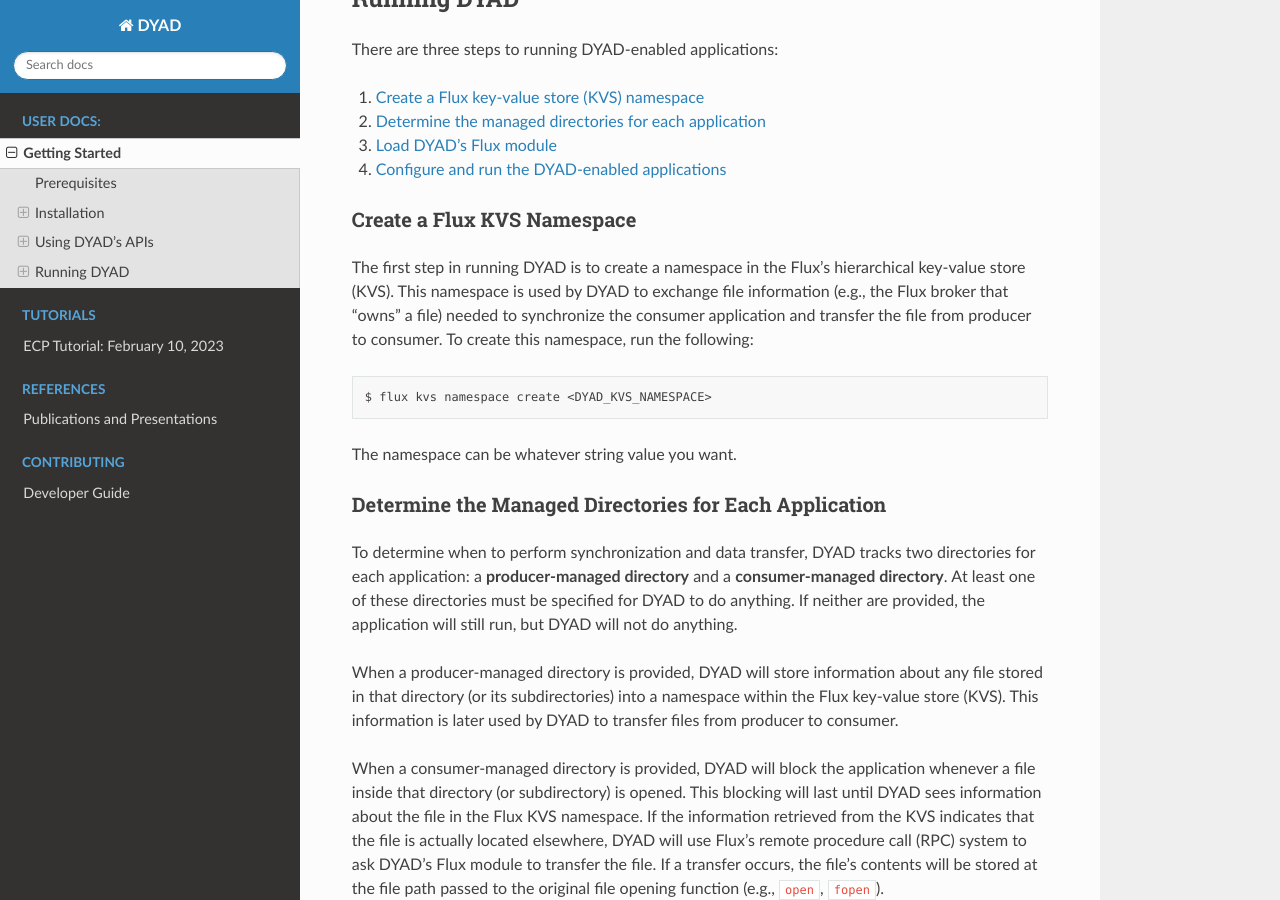
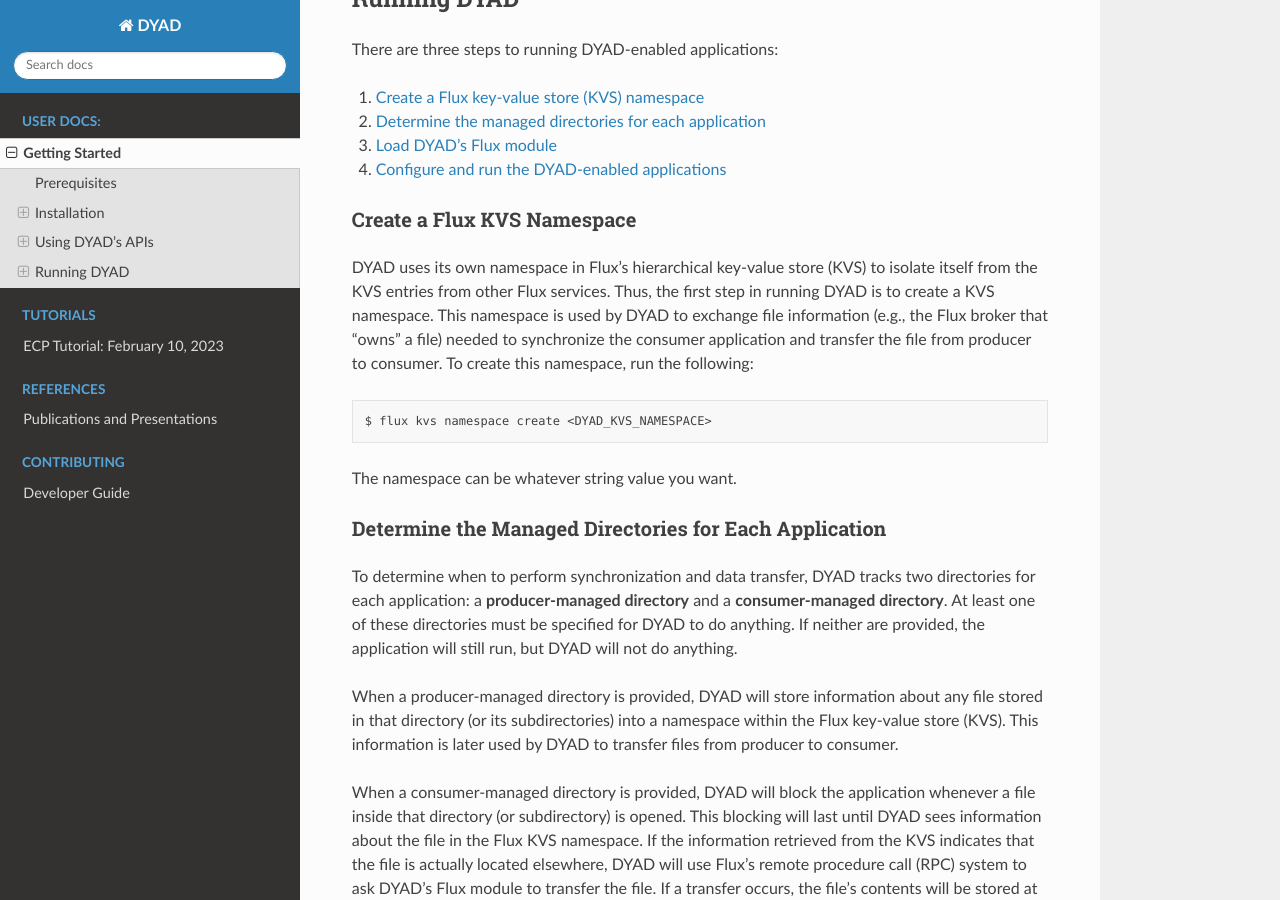
Before and after one commit to flux-framework/dyad, a Sphinx documentation site: the page built from docs/getting_started.rst, in a window 1280 px wide and 900 px high, scrolled down 3540 px. Built offline with Sphinx 7.4.7 and the Read the Docs theme 2.0.0, drawn with Linux system fonts in a browser that asks for light colours; some of the changed text lies outside the part shown.

Commit message:
docs: adds details about DYAD's use of the Flux KVS

```diff
--- a/docs/getting_started.rst
+++ b/docs/getting_started.rst
@@ -181,9 +181,11 @@
 Create a Flux KVS Namespace
 ***************************
 
-The first step in running DYAD is to create a namespace in the Flux's hierarchical key-value store (KVS).
-This namespace is used by DYAD to exchange file information (e.g., the Flux broker that "owns"
-a file) needed to synchronize the consumer application and transfer the file from producer to
+DYAD uses its own namespace in Flux's hierarchical key-value store (KVS) to isolate
+itself from the KVS entries from other Flux services. Thus, the first step in running DYAD
+is to create a KVS namespace. This namespace is used by DYAD to exchange
+file information (e.g., the Flux broker that "owns" a file) needed to synchronize
+the consumer application and transfer the file from producer to
 consumer. To create this namespace, run the following:
 
 .. code-block:: shell
@@ -253,31 +255,35 @@
 application, simply run your application as normal with certain environment variables set. A table containing the current
 environment variables recognized by DYAD is shown below.
 
-+-----------------------------+-----------------+--------------+---------+-----------------------------------------------------------------+
-| Name                        | Type            | Required?    | Default | Description                                                     |
-+=============================+=================+==============+=========+=================================================================+
-| :code:`DYAD_KVS_NAMESPACE`  | String          | Yes          | N/A     | The Flux KVS namespace that DYAD will use to record or look     |
-|                             |                 |              |         |                                                                 |
-|                             |                 |              |         | for file information                                            |
-+-----------------------------+-----------------+--------------+---------+-----------------------------------------------------------------+
-| :code:`DYAD_PATH_PRODUCER`  | Directory Path  | Yes [#one]_  | N/A     | The producer-managed path of the application                    |
-+-----------------------------+                 +              +         +-----------------------------------------------------------------+
-| :code:`DYAD_PATH_CONSUMER`  |                 |              |         | The consumer-managed path of the application                    |
-+-----------------------------+-----------------+--------------+---------+-----------------------------------------------------------------+
-| :code:`DYAD_SHARED_STORAGE` | 0 or 1          | No           | 0       | If 1 (i.e., true), only provide per-file synchronization of     |
-|                             |                 |              |         |                                                                 |
-|                             |                 |              |         | the consumer (i.e., no transfer)                                |
-+-----------------------------+-----------------+--------------+---------+-----------------------------------------------------------------+
-| :code:`DYAD_KEY_DEPTH`      | Integer         | No           | 3       | The number of levels in Flux's hierarchical KVS to use          |
-|                             |                 |              |         |                                                                 |
-|                             |                 |              |         | within DYAD's namespace                                         |
-+-----------------------------+-----------------+--------------+---------+-----------------------------------------------------------------+
-| :code:`DYAD_KEY_BINS`       | Integer         | No           | 1024    | The maximum number of unique values for the keys associated     |
-|                             |                 |              |         |                                                                 |
-|                             |                 |              |         | with any given level of Flux's hierarchical KVS within          |
-|                             |                 |              |         |                                                                 |
-|                             |                 |              |         | DYAD's namespace                                                |
-+-----------------------------+-----------------+--------------+---------+-----------------------------------------------------------------+
++--------------------------------+-----------------+--------------+---------+-----------------------------------------------------------------+
+| Name                           | Type            | Required?    | Default | Description                                                     |
++================================+=================+==============+=========+=================================================================+
+| :code:`DYAD_KVS_NAMESPACE`     | String          | Yes          | N/A     | The Flux KVS namespace that DYAD will use to record or look     |
+|                                |                 |              |         |                                                                 |
+|                                |                 |              |         | for file information                                            |
++--------------------------------+-----------------+--------------+---------+-----------------------------------------------------------------+
+| :code:`DYAD_PATH_PRODUCER`     | Directory Path  | Yes [#one]_  | N/A     | The producer-managed path of the application                    |
++--------------------------------+                 +              +         +-----------------------------------------------------------------+
+| :code:`DYAD_PATH_CONSUMER`     |                 |              |         | The consumer-managed path of the application                    |
++--------------------------------+-----------------+--------------+---------+-----------------------------------------------------------------+
+| :code:`DYAD_SHARED_STORAGE`    | 0 or 1          | No           | 0       | If 1 (i.e., true), only provide per-file synchronization of     |
+|                                |                 |              |         |                                                                 |
+|                                |                 |              |         | the consumer (i.e., no transfer)                                |
++--------------------------------+-----------------+--------------+---------+-----------------------------------------------------------------+
+| :code:`DYAD_KEY_DEPTH` [#two]_ | Integer         | No           | 3       | The number of levels in Flux's hierarchical KVS to use          |
+|                                |                 |              |         |                                                                 |
+|                                |                 |              |         | within DYAD's namespace                                         |
++--------------------------------+-----------------+--------------+---------+-----------------------------------------------------------------+
+| :code:`DYAD_KEY_BINS` [#two]_  | Integer         | No           | 1024    | The maximum number of unique values for the keys associated     |
+|                                |                 |              |         |                                                                 |
+|                                |                 |              |         | with any given level of Flux's hierarchical KVS within          |
+|                                |                 |              |         |                                                                 |
+|                                |                 |              |         | DYAD's namespace                                                |
++--------------------------------+-----------------+--------------+---------+-----------------------------------------------------------------+
 
 .. [#one] For DYAD to do anything, at least one of :code:`DYAD_PATH_PRODUCER` or :code:`DYAD_PATH_CONSUMER` must be provided.
    Applications will still work if neither are provided, but DYAD will not do anything.
+
+.. [#two] Since the Flux KVS is hierarchical, the number of KVS levels (controlled by :code:`DYAD_KEY_DEPTH`) and
+   the size of each KVS level (controlled by :code:`DYAD_KEY_BINS`) will affect the performance of DYAD. To obtain
+   optimal performance, tune these values for your use case.
```
